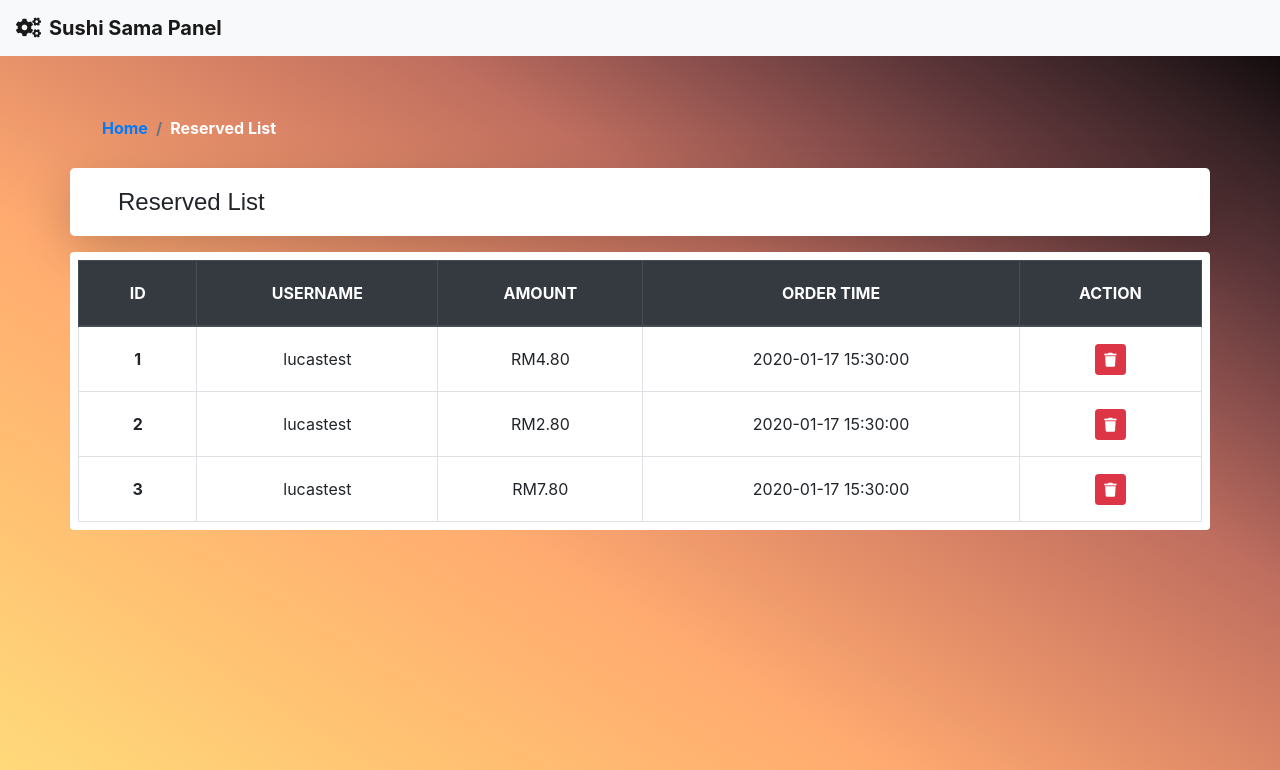
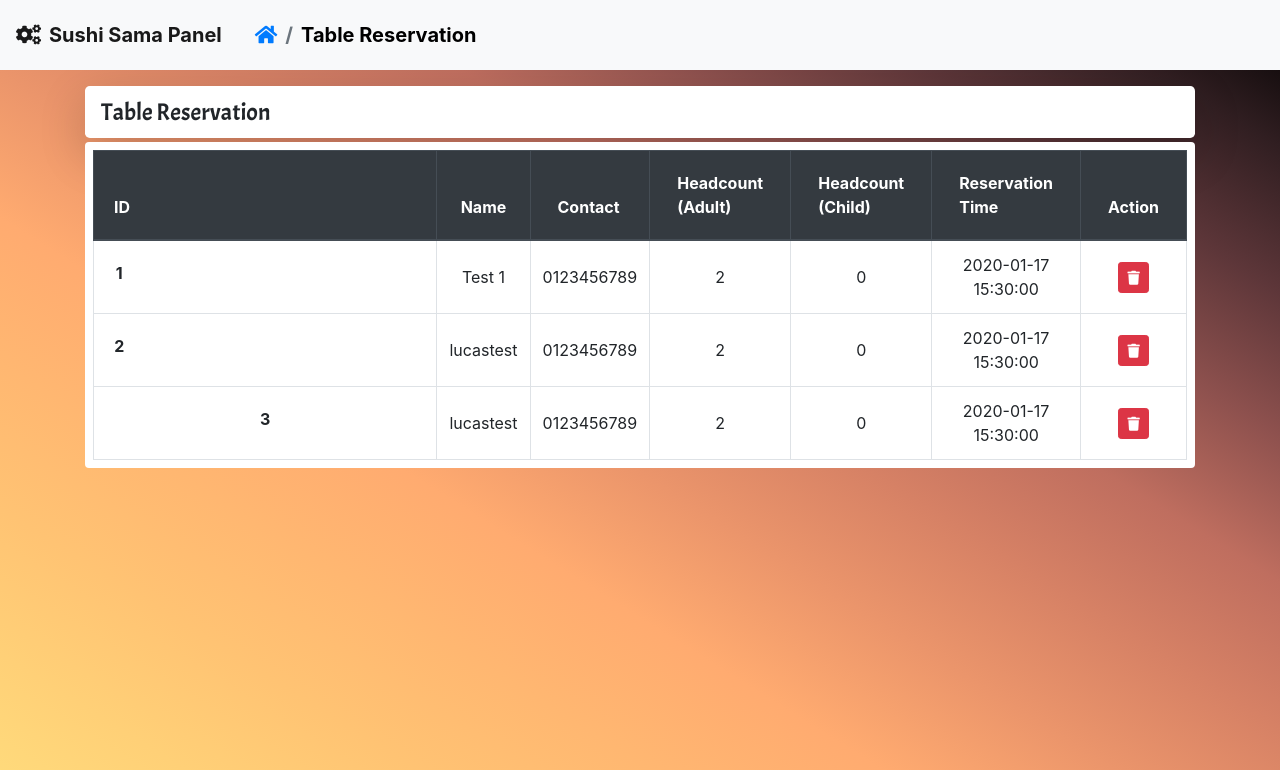
Before and after one commit to mich0292/Restaurant_Website, a PHP site: page /Admin-ReservedList.html in a window 1280 px wide. Shown: the top 770 px of the page. Run offline with PHP 8.4, Linux system fonts and the light colour scheme.

Commit message:
code push

```diff
--- a/Admin-ReservedList.html
+++ b/Admin-ReservedList.html
@@ -11,6 +11,7 @@
     integrity="sha384-Vkoo8x4CGsO3+Hhxv8T/Q5PaXtkKtu6ug5TOeNV6gBiFeWPGFN9MuhOf23Q9Ifjh" crossorigin="anonymous">
   <link rel="stylesheet" href="https://cdnjs.cloudflare.com/ajax/libs/font-awesome/4.7.0/css/font-awesome.min.css">
   <link href="fontawesome/css/all.css" rel="stylesheet">
+  <link href="https://fonts.googleapis.com/css?family=Acme&display=swap" rel="stylesheet">
   <link rel="stylesheet" href="Admin-ReservedList.css" />
   <link rel="stylesheet" href="admin.css" />
   <title>Reserved List</title>
@@ -18,66 +19,90 @@
 
 <body>
   <nav class="navbar navbar-expand-lg navbar-light bg-light">
-    <a class="navbar-brand font-weight-bold d-none d-md-block">
+    <a class="navbar-brand font-weight-bold">
       <i class="fa fa-cogs mr-2"></i>Sushi Sama Panel</a>
+      <div class="row px-3 rounded-lg d-none d-lg-block">
+        <nav aria-label="breadcrumb">
+          <ol class="breadcrumb m-0">
+            <li class="breadcrumb-item"><a href="AdminHome.html"><i class="fas fa-home"></i></a></li>
+            <li class="breadcrumb-item active" aria-current="page">Table Reservation</li>
+          </ol>
+        </nav>
+      </div>
   </nav>
 
   <div class="container">
-    <div class="row px-3 mt-5 rounded-lg">
-      <nav aria-label="breadcrumb">
+    <div class="row px-3 mt-3 rounded-lg d-lg-none">
+      <nav aria-label="breadcrumb" class="w-100">
         <ol class="breadcrumb">
-          <li class="breadcrumb-item"><a href="AdminHome.html">Home</a></li>
-          <li class="breadcrumb-item active" aria-current="page">Reserved List</li>
+          <li class="breadcrumb-item"><a href="AdminHome.html"><i class="fas fa-home"></i></a></li>
+          <li class="breadcrumb-item active" aria-current="page">Table Reservation</li>
         </ol>
       </nav>
     </div>
-    <div class="row p-3 bg-white shadow-lg rounded-lg title px-5">
-        Reserved List
+    <div class="row p-2 bg-white shadow-lg rounded-lg title px-3 mt-3 m-0 text-left">
+      Table Reservation
     </div>
-    <div class="row d-flex justify-content-center rounded text-center bg-white mt-3 mb-5 ">
-      <!-- Shopping cart table -->
-      <table class="table table-hover table-bordered m-2">
+    <div class="row justify-content-start rounded text-center bg-white mt-1 m-0">
+
+      <table class="table table-responsive table-hover table-bordered m-2 d-none d-lg-table">
         <thead class="thead-dark">
           <tr>
             <th scope="col">
-              <div class="p-2 text-uppercase">ID</div>
+              <div class="p-2 col-1">ID</div>
             </th>
             <th scope="col" class="th-center">
-              <div class="py-2 text-uppercase">Username</div>
+              <div class="py-2">Name</div>
             </th>
             <th scope="col" class="th-center">
-              <div class="py-2 text-uppercase">Amount</div>
+              <div class="py-2 col-1">Contact </div>
             </th>
             <th scope="col" class="th-center">
-              <div class="py-2 text-uppercase">Order Time</div>
+              <div class="py-2 col-1">Headcount<br>(Adult)</div>
             </th>
             <th scope="col" class="th-center">
-              <div class="py-2 text-uppercase">Action</div>
+              <div class="py-2 col-1">Headcount<br>(Child)</div>
+            </th>
+            <th scope="col" class="th-center">
+              <div class="py-2 col-1">Reservation Time</div>
+            </th>
+            <th scope="col" class="th-center">
+              <div class="py-2 col-1">Action</div>
             </th>
           </tr>
         </thead>
         <tbody>
           <tr>
-            <th><div class="p-2">1</div></th>
-            <td class="align-middle">lucastest</td>
-            <td class="align-middle">RM4.80</td>
-            <td class="align-middle">
-              2020-01-17 15:30:00
-            </td>
-            <td class="align-middle"><button class="btn btn-sm btn-danger"><i class="fa fa-trash"></i></button></td>
+            <th>
+              <div class="p-2 col-1">1</div>
+            </th>
+            <td class="align-middle col-1">Test 1</td>
+            <td class="align-middle col-1">0123456789</td>
+            <td class="align-middle col-1">2</td>
+            <td class="align-middle col-1">0</td>
+            <td class="align-middle col-1">2020-01-17 15:30:00</td>
+            <td class="align-middle col-1"><button class="btn btn-sm btn-danger"><i class="fa fa-trash"></i></button></td>
           </tr>
           <tr>
-            <th><div class="p-2">2</div></th>
-            <td class="align-middle">lucastest</td>
-            <td class="align-middle">RM2.80</td>
-            <td class="align-middle">2020-01-17 15:30:00</td>
-            <td class="align-middle"><button class="btn btn-sm btn-danger"><i class="fa fa-trash"></i></button>
+            <th>
+              <div class="p-2 col-1">2</div>
+            </th>
+            <td class="align-middle col-1">lucastest</td>
+            <td class="align-middle col-1">0123456789</td>
+            <td class="align-middle col-1">2</td>
+            <td class="align-middle col-1">0</td>
+            <td class="align-middle col-1">2020-01-17 15:30:00</td>
+            <td class="align-middle col-1"><button class="btn btn-sm btn-danger"><i class="fa fa-trash"></i></button>
             </td>
           </tr>
           <tr>
-            <th><div class="p-2">3</div></th>
+            <th>
+              <div class="p-2">3</div>
+            </th>
             <td class="align-middle">lucastest</td>
-            <td class="align-middle">RM7.80</td>
+            <td class="align-middle">0123456789</td>
+            <td class="align-middle">2</td>
+            <td class="align-middle">0</td>
             <td class="align-middle">2020-01-17 15:30:00</td>
             <td class="align-middle">
               <button class="btn btn-sm btn-danger">
@@ -88,11 +113,97 @@
         </tbody>
       </table>
     </div>
+    <div class="row justify-content-center rounded text-center bg-white mb-5 m-0 d-lg-none">
+      <table class="table table-responsive m-1">
+        <tbody>
+          <tr>
+            <table class="table table-borderless table-striped border m-2 text-left">
+              <colgroup>
+                <col class="p-1 px-2 w-25">
+                <col class="p-1 px-2 w-25">
+              </colgroup>
+              <tr>
+                <th scope="col">ID</th>
+                <td>1</td>
+              </tr>
+              <tr>
+                <th scope="col">Username</th>
+                <td>lucastest</td>
+              </tr>
+              <tr>
+                <th scope="col">Amount</th>
+                <td>RM4.80</td>
+              </tr>
+              <tr>
+                <th scope="col">Order Time</th>
+                <td>2020-01-17 15:30:00</td>
+              </tr>
+              <tr>
+                <th scope="row">Action</th>
+                <td><button class="btn btn-sm btn-danger"><i class="fa fa-trash"></i></button></td>
+              </tr>
+            </table>
+          </tr>
+          <tr>
+            <table class="table table-borderless table-striped border m-2 text-left">
+              <colgroup>
+                <col class="p-1 px-2 w-25">
+                <col class="p-1 px-2 w-25">
+              </colgroup>
+              <tr>
+                <th scope="col">ID</th>
+                <td>2</td>
+              </tr>
+              <tr>
+                <th scope="col">Username</th>
+                <td>lucastest</td>
+              </tr>
+              <tr>
+                <th scope="col">Amount</th>
+                <td>RM2.80</td>
+              </tr>
+              <tr>
+                <th scope="col">Order Time</th>
+                <td>2020-01-17 15:30:00</td>
+              </tr>
+              <tr>
+                <th scope="row">Action</th>
+                <td><button class="btn btn-sm btn-danger"><i class="fa fa-trash"></i></button></td>
+              </tr>
+            </table>
+          </tr>
+          <tr>
+            <table class="table table-borderless table-striped border m-2 text-left">
+              <colgroup>
+                <col class="p-1 px-2 w-25">
+                <col class="p-1 px-2 w-25">
+              </colgroup>
+              <tr>
+                <th scope="col">ID</th>
+                <td>3</td>
+              </tr>
+              <tr>
+                <th scope="col">Username</th>
+                <td>lucastest</td>
+              </tr>
+              <tr>
+                <th scope="col">Amount</th>
+                <td>RM7.80</td>
+              </tr>
+              <tr>
+                <th scope="col">Order Time</th>
+                <td>2020-01-17 15:30:00</td>
+              </tr>
+              <tr>
+                <th scope="row">Action</th>
+                <td><button class="btn btn-sm btn-danger"><i class="fa fa-trash"></i></button></td>
+              </tr>
+            </table>
+          </tr>
+        </tbody>
+      </table>
+    </div>
   </div>
-
-
-
-
 
 
   <!-- Optional JavaScript -->
--- a/admin.css
+++ b/admin.css
@@ -11,7 +11,14 @@ body{
 }
 
 .breadcrumb-item{
+    color: black!important;
+    font-size: 1.25em;
+    font-weight: bold;
+}
+
+.container .breadcrumb-item{
     color: white!important;
+    font-size: 1.5em;
     font-weight: bold;
 }
 
```
Also changed, not shown: Admin-MenuList.html (+108 -15 lines), Admin-OrderSummary.html (+94 -29 lines), Admin-UserList.html (+108 -15 lines), AdminHome.html (+6 -6 lines).
